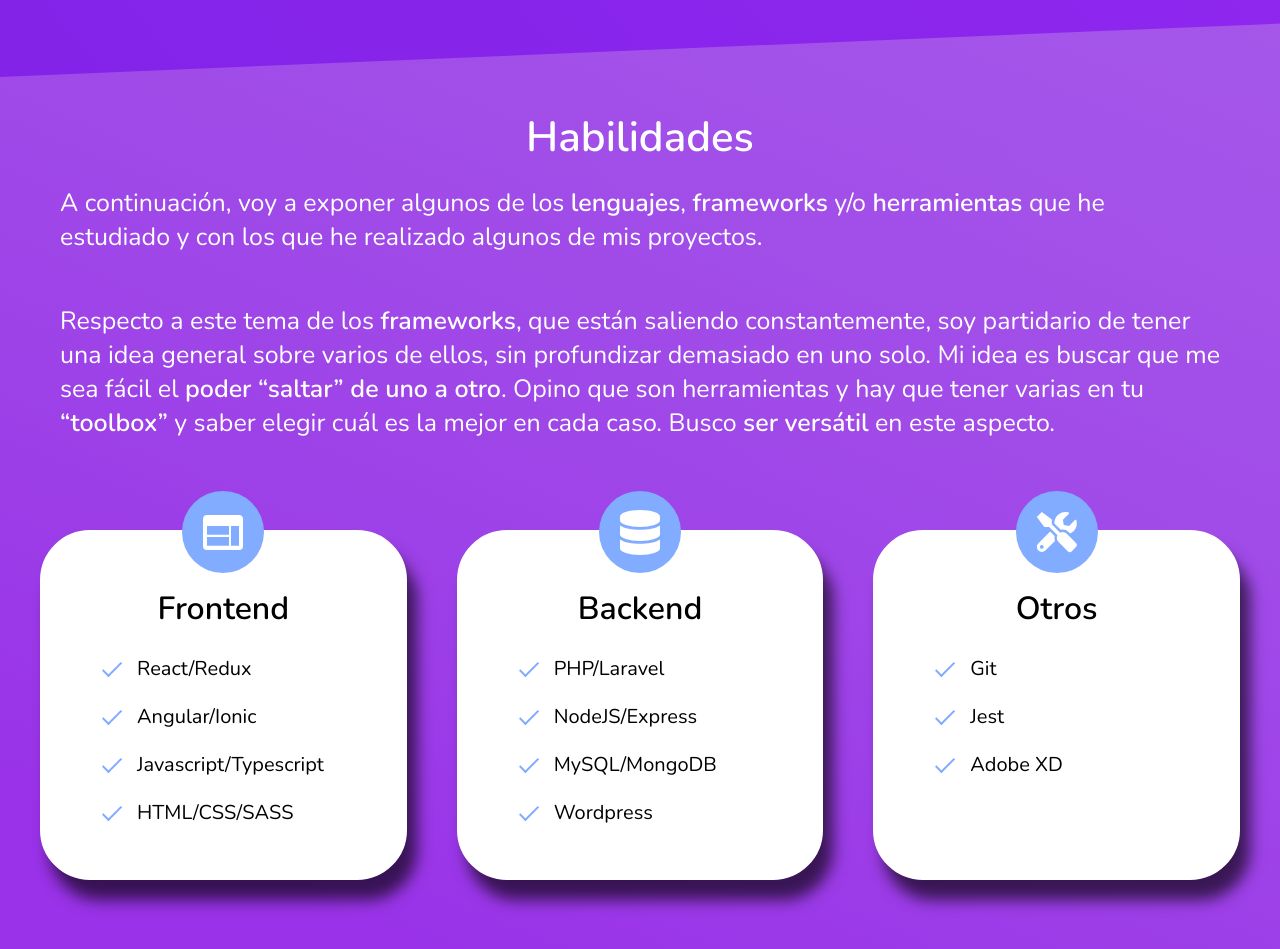
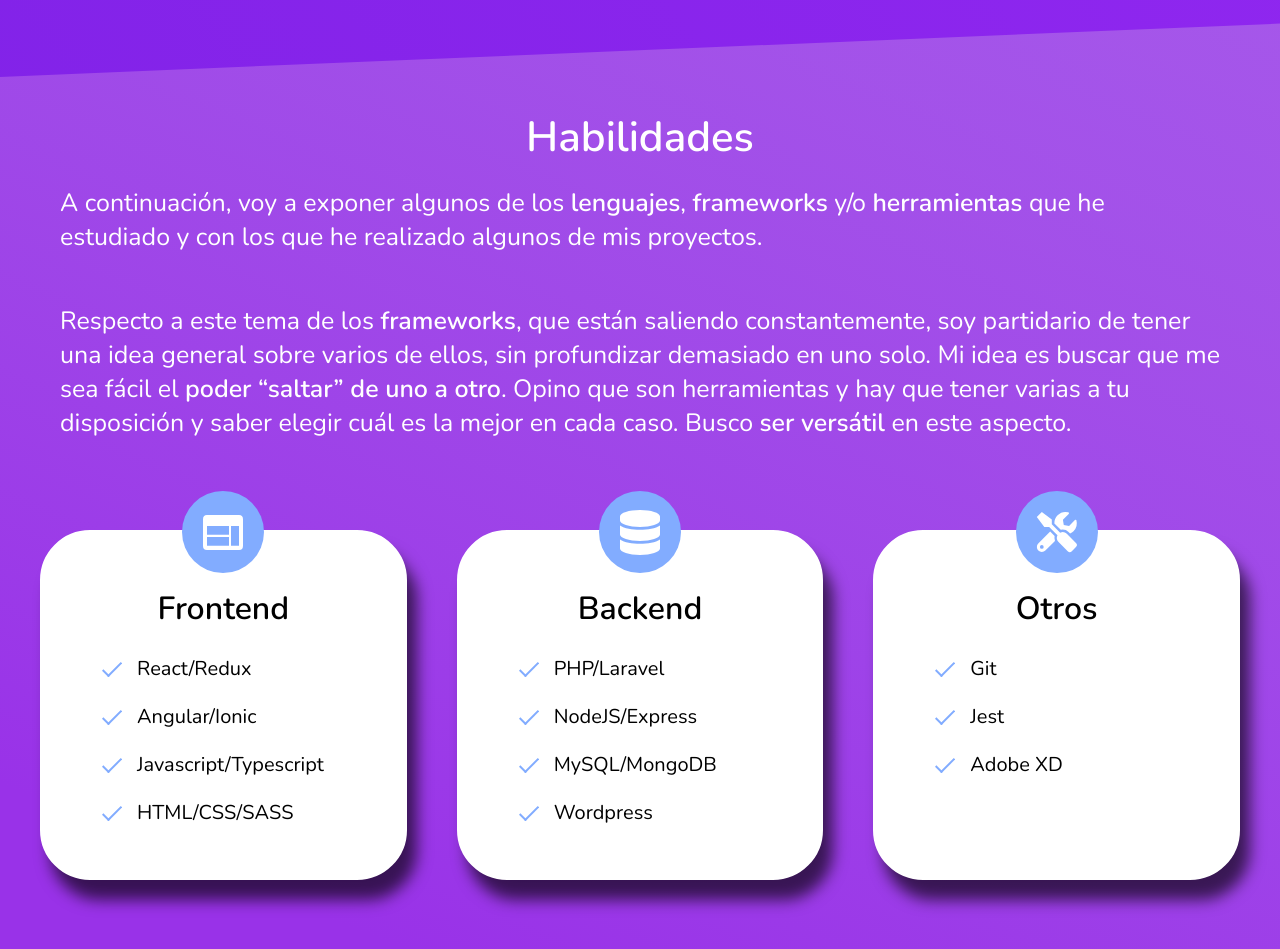
Before and after one commit to jorgemartiinez/Portfolio-Site, a PHP site: page / in a window 1280 px wide. Shown: the part 1408-2357 px from the top of the page. Run offline with PHP 8.4, Linux system fonts and the light colour scheme.

Commit message:
preparando para subir la web

```diff
--- a/index.php
+++ b/index.php
@@ -100,7 +100,7 @@ require('server/portfolio.php') ?>
           A continuación, voy a exponer algunos de los <strong>lenguajes</strong>, <strong>frameworks</strong> y/o <strong>herramientas</strong> que he estudiado y con los que he realizado algunos de mis proyectos.
         </p>
         <p class="paragraph">
-          Respecto a este tema de los <strong>frameworks</strong>, que están saliendo constantemente, soy partidario de tener una idea general sobre varios de ellos, sin profundizar demasiado en uno solo. Mi idea es buscar que me sea fácil el <strong>poder “saltar” de uno a otro</strong>. Opino que son herramientas y hay que tener varias en tu <strong>“toolbox”</strong> y saber elegir cuál es la mejor en cada caso. Busco <strong>ser versátil</strong> en este aspecto.
+          Respecto a este tema de los <strong>frameworks</strong>, que están saliendo constantemente, soy partidario de tener una idea general sobre varios de ellos, sin profundizar demasiado en uno solo. Mi idea es buscar que me sea fácil el <strong>poder “saltar” de uno a otro</strong>. Opino que son herramientas y hay que tener varias a tu disposición y saber elegir cuál es la mejor en cada caso. Busco <strong>ser versátil</strong> en este aspecto.
         </p>
       </div>
       <div class="skills__container">
```
